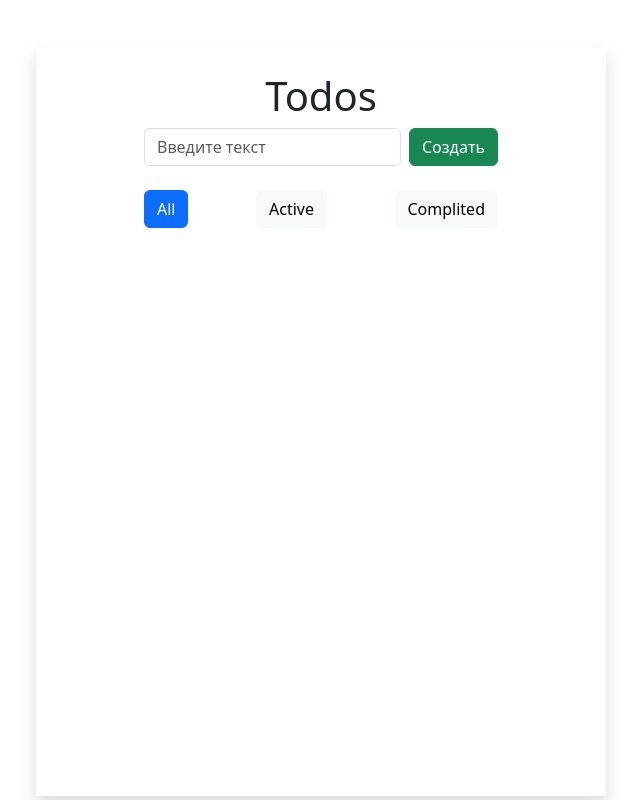
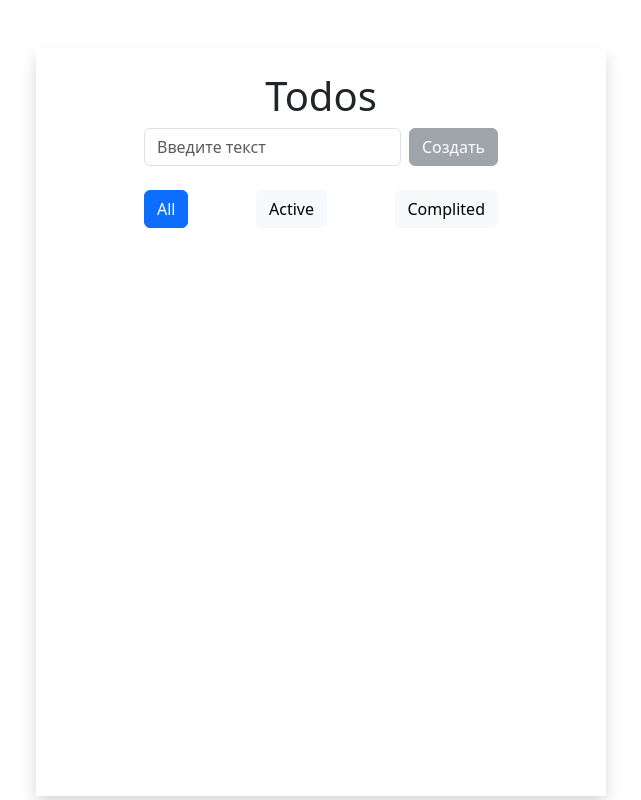
Before and after one commit to SergeyGretc/TodoList, a React (Create React App) app: page / in a window 1280 px wide. Shown: the whole page, without its empty margins (319-960 px from the left). Built offline with nearby package versions, Linux system fonts and the light colour scheme.

Commit message:
add styles to input button

```diff
--- a/src/Todolost.tsx
+++ b/src/Todolost.tsx
@@ -40,6 +40,14 @@ const Todolist: React.FC<TDprops> = ({
       setTitle("");
     }
   };
+
+  const buttonClass = () => {
+    if (!title) {
+      return "secondary disabled ";
+    } else {
+      return "success";
+    }
+  };
   return (
     <div className="align-items-center mh-700" style={{ minHeight: "700px" }}>
       <h1 className="d-flex align-items-center justify-content-center">
@@ -62,23 +70,15 @@ const Todolist: React.FC<TDprops> = ({
             placeholder="Введите текст"
           />
           <button
-            className="btn btn-success "
+            className={"btn btn-" + buttonClass()}
             onClick={() => {
-              if (title) {
-                addTask(title);
-                setTitle("");
-              } else {
-                showToastMessage();
-              }
+              addTask(title);
+              setTitle("");
             }}
           >
             Создать
           </button>
         </div>
-
-        {/* {error && !title && (
-          <span className="text-danger ">Поле ввода не должно быть пустым</span>
-        )} */}
       </div>
       <div>
         <ul className="list-group">
--- a/src/useData.ts
+++ b/src/useData.ts
@@ -19,7 +19,7 @@ const useData = () => {
   }, [tasksService]);
 
   const showToastMessage = () => {
-    toast.error("Error Notification !", {
+    toast.error(error, {
       position: toast.POSITION.TOP_CENTER,
     });
     setErrors("");
```
